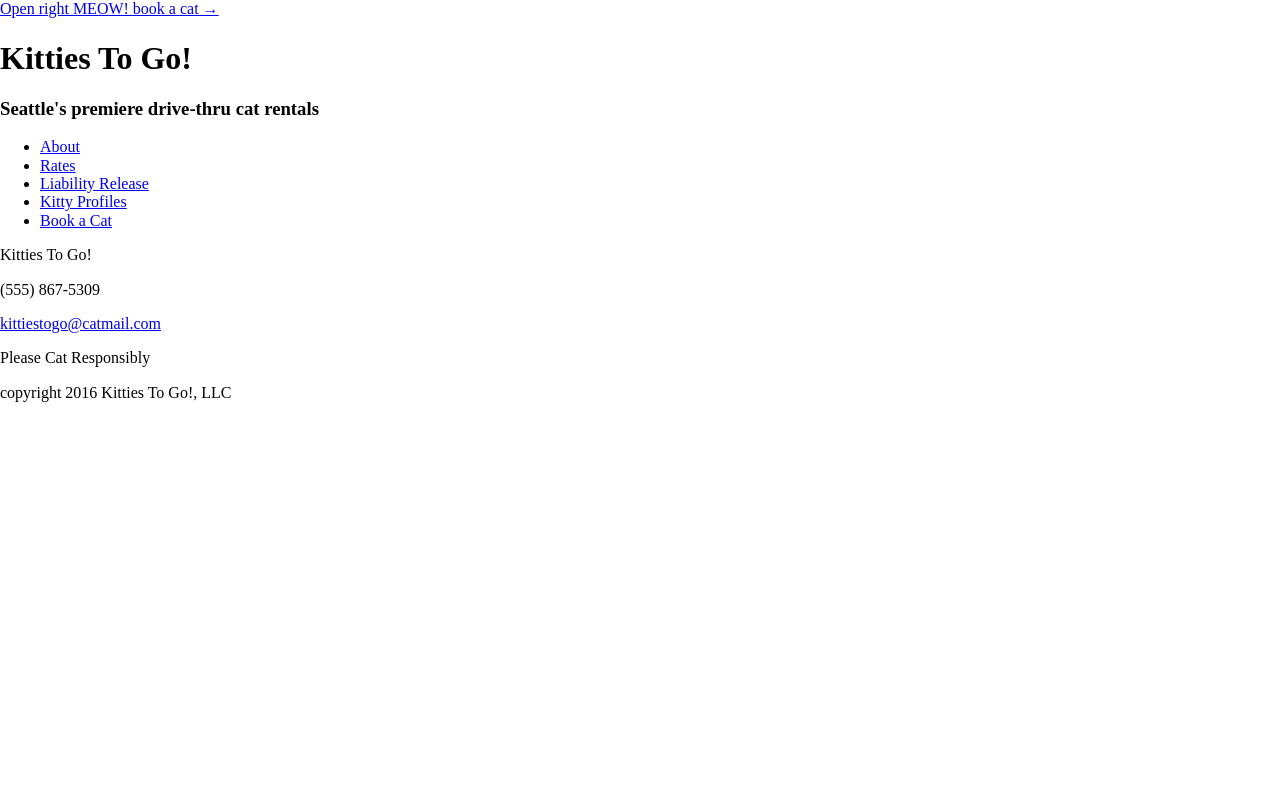
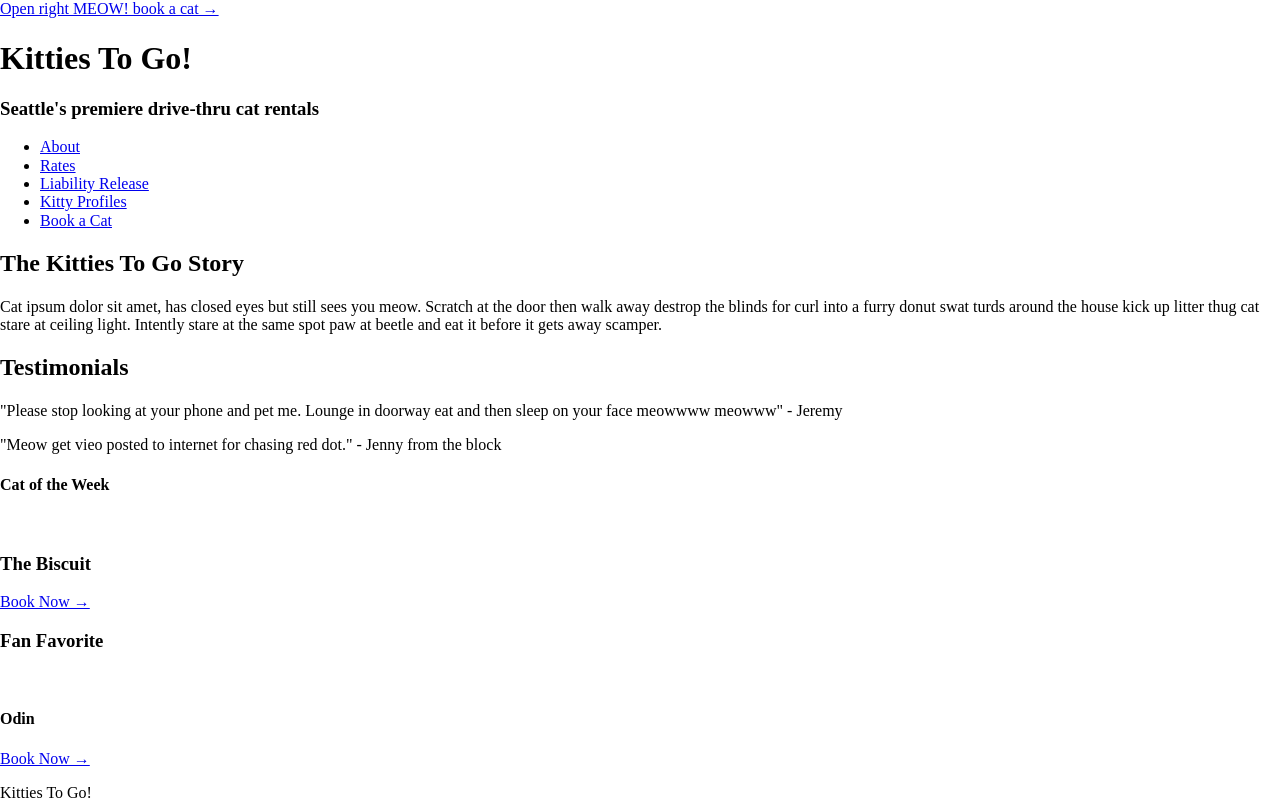
Before and after one commit to apdonaghy05/homework_4, a plain HTML site: page index.html in a window 1280 px wide. Shown: the top 805 px of the page. Drawn offline with nearby package versions, Linux system fonts and the light colour scheme.

Commit message:
Made a few changes to the main section.

```diff
--- a/index.html
+++ b/index.html
@@ -37,10 +37,43 @@
       </nav>
     </header>
 
-    <section>
+
 <!--    Dwina's section  -->
 
-    </section>
+   <main>
+    <article>
+      <section>
+        <h2>The Kitties To Go Story</h2>
+        <p>
+          Cat ipsum dolor sit amet, has closed eyes but still sees you meow. Scratch at the door then walk away destrop the blinds for curl into a furry donut swat turds around the house kick up litter thug cat stare at ceiling light. Intently stare at the same spot paw at beetle and eat it before it gets away scamper.
+        </p>
+      </section>
+      <section>
+        <h2>Testimonials</h2>
+        <p class="testimonial">
+          "Please stop looking at your phone and pet me. Lounge in doorway eat and then sleep on your face meowwww meowww" - Jeremy
+        </p>
+        <p class="testimonial">
+          "Meow get vieo posted to internet for chasing red dot." - Jenny from the block
+        </p>
+      </section>
+    </article>
+    <aside>
+      <div class="cat of the week">
+        <h4>Cat of the Week</h4>
+        <img src="">
+        <h3 class="center-name">The Biscuit</h3>
+        <a href="#" class="booking-link">Book Now &rarr;</a>
+      </div>
+      <div class="cat of the week">
+        <h3>Fan Favorite</h3>
+        <img src="">
+        <h4 class="center-name"> Odin</h4>
+        <a href="#" class="booking-link">Book Now &rarr;</a>
+      </div>
+    </aside>
+  </main>
+  <!--    Dwina's section  -->
 
     <footer class="white_text">
       <p>Kitties To Go!</p>
```
